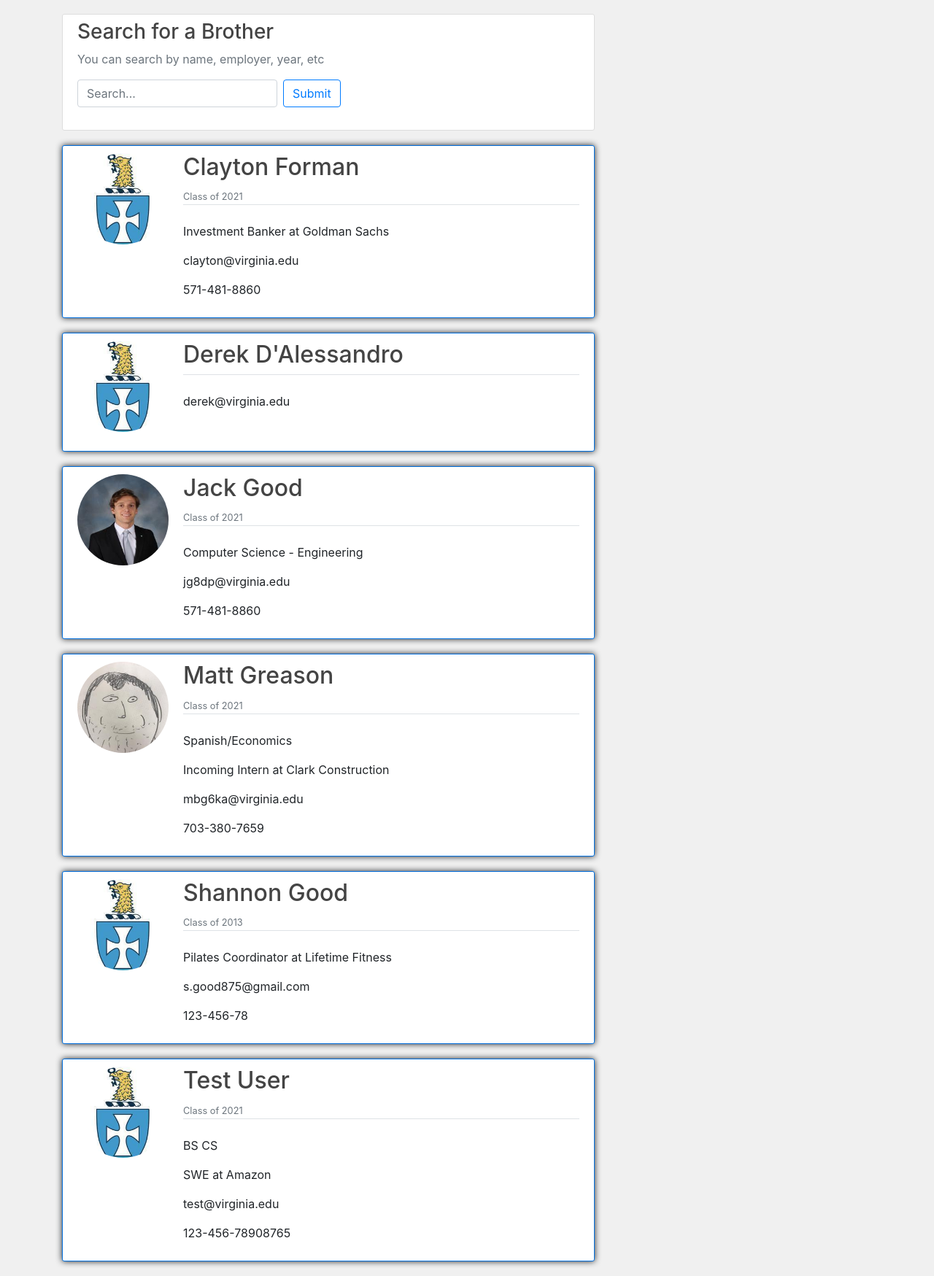
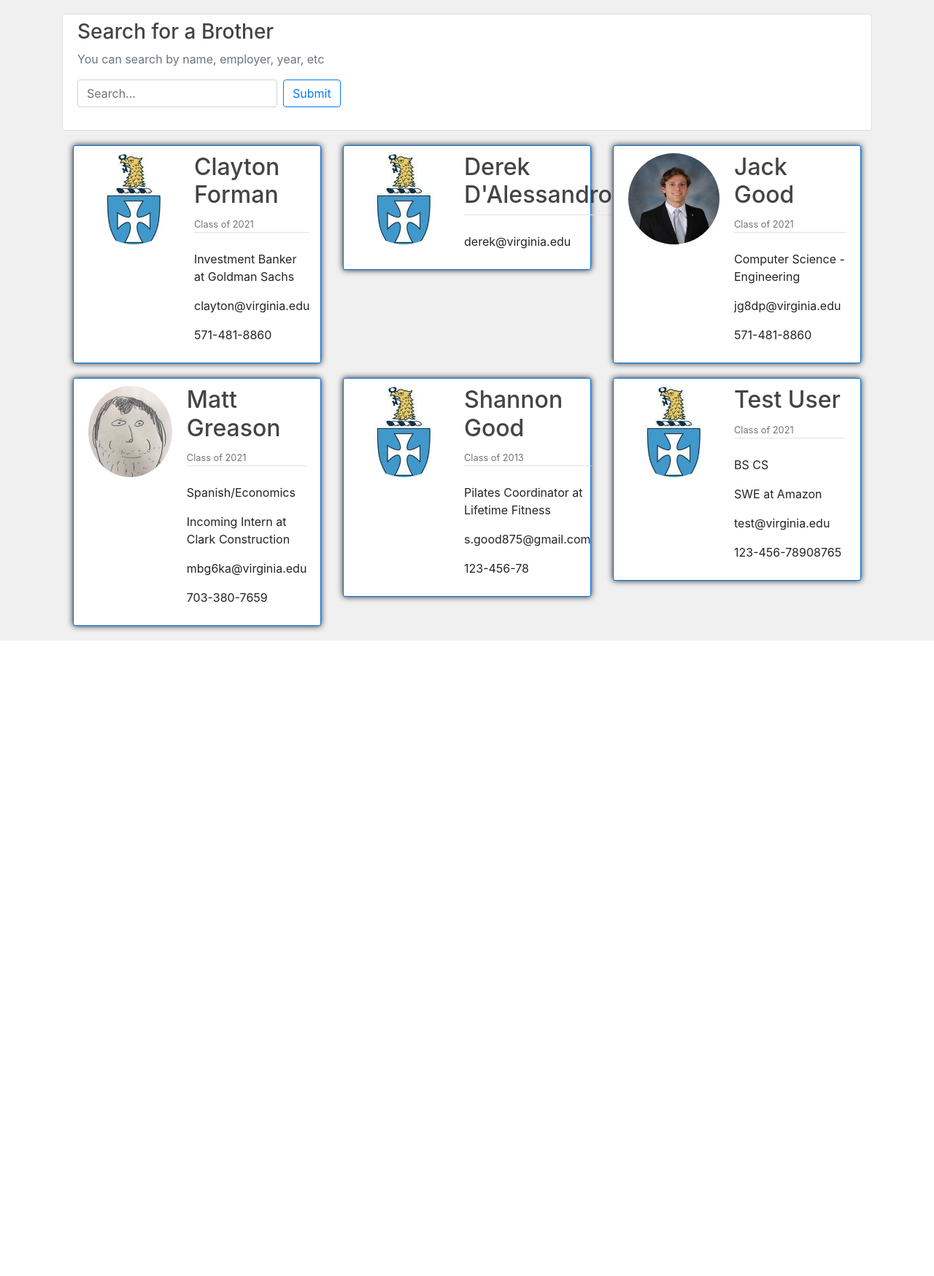
Before and after one commit to jackgood21/PsiChapterNetwork, a Django app: page /home/ in a window 1280 px wide. Shown: the part 56-1805 px from the top of the page at 73% size. After the commit the page ends 934 px from the top, so only its background shows below. Run offline with Django 3.2, Linux system fonts and the light colour scheme; a user stored in the database is signed in; data comes from the database, SQL or seed files in the repository; some libraries are stand-ins or nearby versions.

Commit message:
adding a rudimentary grid layout

```diff
--- a/django_project/home/templates/home/base.html
+++ b/django_project/home/templates/home/base.html
@@ -49,8 +49,6 @@
   </nav>
 </header>
 <main role="main" class="container">
-<div class="row">
-<div class="col-md-8">
   {% if messages %}
     {% for message in messages %}
     <div class="alert alert-{{ message.tags }}">
--- a/django_project/home/templates/home/home.html
+++ b/django_project/home/templates/home/home.html
@@ -15,9 +15,11 @@
   </form>
       <!-- /input-group -->
  </div><!-- /.col-lg-6 -->
-
-  {% for user in users %}
-  {% if user.major == None %}
+<div class="container">
+{% for user in users %}
+    {% if forloop.first %}<div class="row">{% endif %}
+    <div class="col-md-4">
+           {% if user.major == None %}
   <div class="content-section">
     <div class="media">
       <img class="rounded-circle account-img" src="{{ user.profile.image.url }}">
@@ -62,8 +64,11 @@
             </div>
 
   {% endif %}
-  {% endfor %}
-
+        </div>
+    {% if forloop.counter|divisibleby:3 %}</div><div class="row">{% endif %}
+    {% if forloop.last %}</div>{% endif %}
+{% endfor %}
+</div>
   {% if is_paginated %}
 
      {% if page_obj.has_previous %}
```
